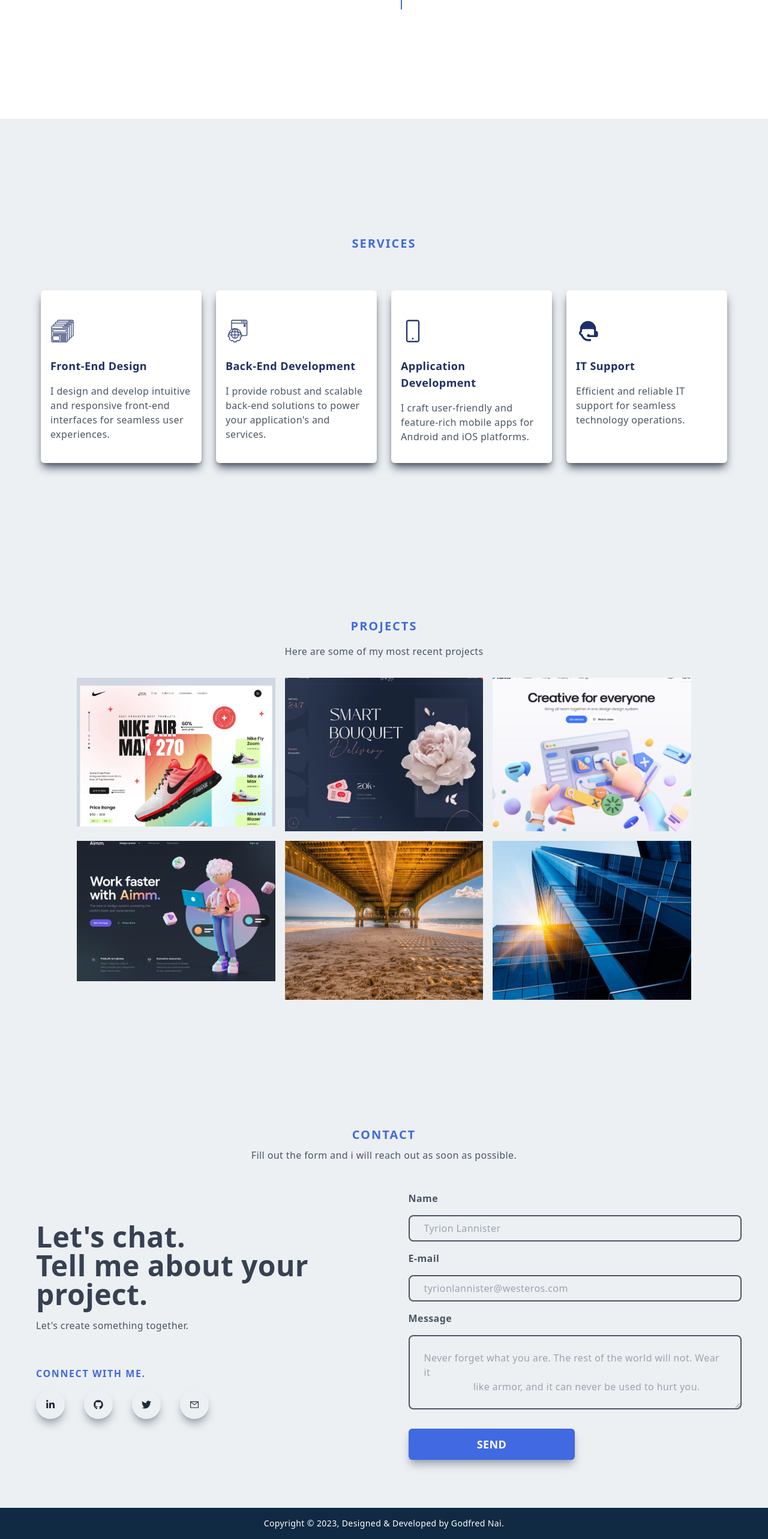
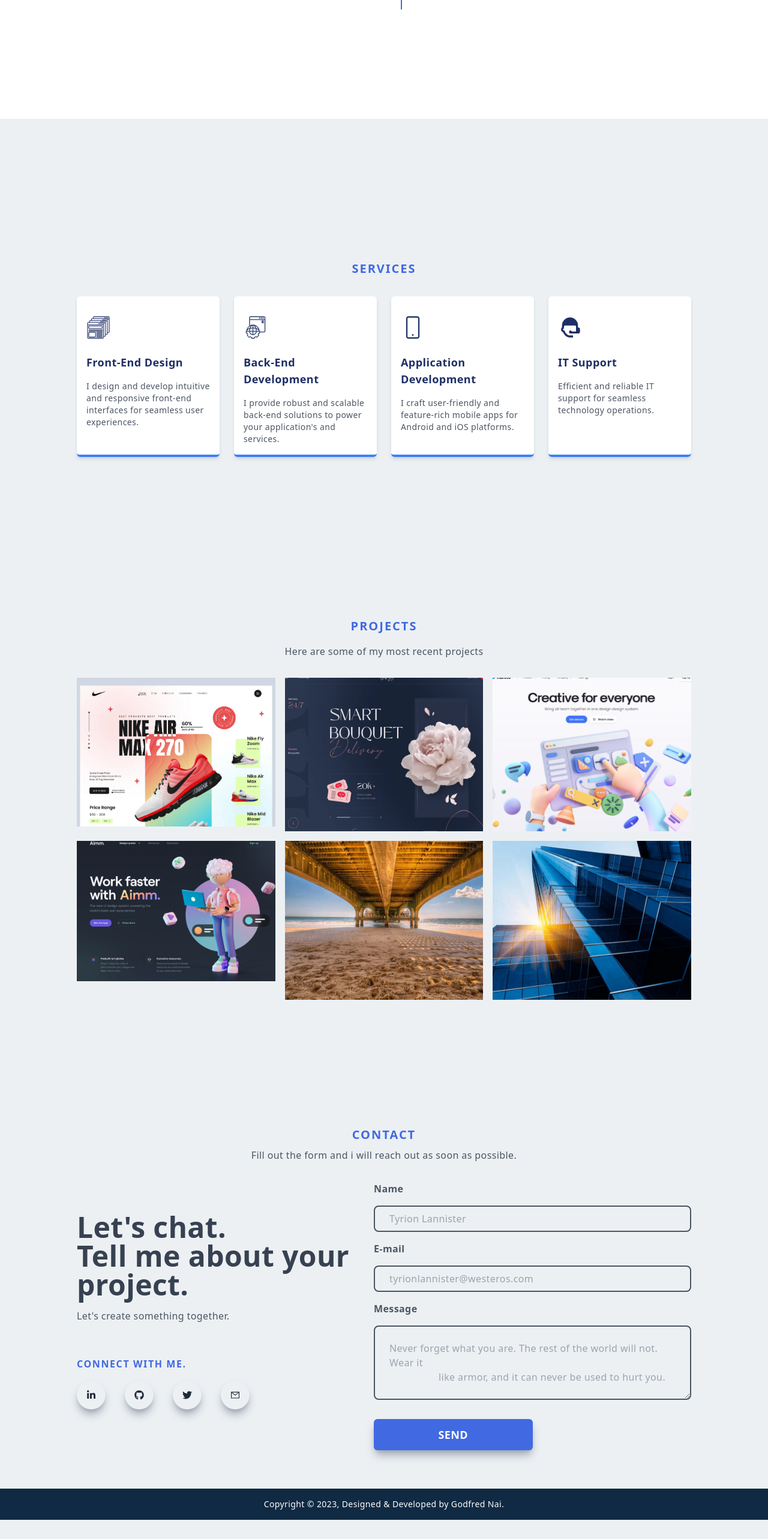
Before and after one commit to naicfc/portfolio, a Next.js app: page / in a window 1280 px wide. Shown: the part 1402-3968 px from the top of the page at 60% size. After the commit the page ends 3936 px from the top, so only its background shows below. Built offline with nearby package versions, Linux system fonts and the light colour scheme.

Commit message:
minor UI changes

```diff
--- a/components/Contact.jsx
+++ b/components/Contact.jsx
@@ -6,8 +6,8 @@ function Contact() {
   return (
     <div
       id="contact"
-      className="w-full py-16 pt-20 dark:bg-[#031629] dark:text-white">
-      <div className="max-w-[1240px] m-auto px-2 w-full">
+      className="w-full py-16 pt-20 px-8 lg:px-32 dark:bg-[#102A43] dark:text-white">
+      <div className="max-w-[1240px] m-auto w-full">
         <p className="text-xl mb-2 tracking-widest uppercase font-semibold text-[#4169e1] text-center dark:text-white">
           Contact
         </p>
@@ -15,7 +15,7 @@ function Contact() {
           Fill out the form and i will reach out as soon as possible.
         </p>
         <div className="flex flex-col lg:flex-row items-center justify-center gap-8 ">
-          <div className="w-full  p-8">
+          <div className="w-full">
             <div className="flex flex-col gap-2 ">
               <h2 className="lg:text-5xl mb-2 text-gray-700 dark:text-white">
                 Let's chat.<br></br> Tell me about your project.
@@ -44,7 +44,7 @@ function Contact() {
               </div>
             </div>
           </div>
-          <div className="p-4 w-[100%]">
+          <div className="w-[100%]">
             <form
               action="https://formsubmit.co/406cefd417c7aaaaeaa7788497672e7d"
               method="post">
@@ -65,7 +65,7 @@ function Contact() {
                   name="name"
                   id="name"
                   placeholder="Tyrion Lannister"
-                  className="bg-[#ecf0f3] border-gray-600 py-2 px-6 border-2 dark:border-white dark:bg-[#031629]
+                  className="bg-[#ecf0f3] border-gray-600 py-2 px-6 border-2 dark:border-white dark:bg-[#102A43]
                   rounded-lg focus:border-action w-full"
                   required
                 />
@@ -79,7 +79,7 @@ function Contact() {
                   name="email"
                   id="email"
                   placeholder="tyrionlannister@westeros.com"
-                  className="bg-[#ecf0f3] border-gray-600 py-2  px-6 border-2 dark:border-white dark:bg-[#031629]
+                  className="bg-[#ecf0f3] border-gray-600 py-2  px-6 border-2 dark:border-white dark:bg-[#102A43]
                   rounded-lg focus:border-action "
                   required
                 />
@@ -95,7 +95,7 @@ function Contact() {
                   cols={50}
                   placeholder="Never forget what you are. The rest of the world will not. Wear it
                   like armor, and it can never be used to hurt you."
-                  className="bg-[#ecf0f3] border-gray-600 p-6 border-2 rounded-lg dark:border-white dark:bg-[#031629]"
+                  className="bg-[#ecf0f3] border-gray-600 p-6 border-2 rounded-lg dark:border-white dark:bg-[#102A43]"
                   required></textarea>
                 <button
                   type="submit"
--- a/components/Scroll.jsx
+++ b/components/Scroll.jsx
@@ -1,6 +1,6 @@
 import Link from "next/link";
 import React from "react";
-import { HiOutlineChevronDoubleUp } from "react-icons/hi";
+import { HiOutlineChevronDoubleUp, HiArrowUp } from "react-icons/hi";
 import { useState } from "react";
 import { useEffect } from "react";
 
@@ -25,7 +25,7 @@ const Scroll = () => {
       }>
       <Link href="/">
         <div className="rounded-md bg-gray-800 p-3 cursor-pointer hover:scale-110 ease-in duration-200">
-          <HiOutlineChevronDoubleUp size={20} color="white" />
+          <HiArrowUp size={20} color="white" />
         </div>
       </Link>
     </div>
--- a/components/ServiceItem.jsx
+++ b/components/ServiceItem.jsx
@@ -3,12 +3,12 @@ import Image from "next/image";
 
 const ServiceItem = ({ image, title, description }) => {
   return (
-    <div className="relative px-4 py-8 bg-[#fff] dark:bg-[#afd2f5] shadow-gray-600 dark:shadow-md shadow-lg hover:scale-105 ease-in-out duration-500 rounded-md z-[1] md:h-auto lg:h-auto">
+    <div className="px-4 py-4 bg-[#fff] dark:bg-[#afd2f5] shadow-gray-300 dark:shadow-md shadow-md hover:scale-105 ease-in-out duration-500 rounded-md z-[1] md:h-auto lg:h-auto border-b-4 border-blue-500">
       <Image src={image} alt="/" className="mb-6 pt-4" width={40} />
       <h3 className="text-lg font-semibold tracking-wide mb-4 text-[#1d2f66]">
         {title}
       </h3>
-      <p className="text-gray-600 dark:text-black">{description}</p>
+      <p className="text-gray-600 dark:text-black text-sm">{description}</p>
     </div>
   );
 };
--- a/components/Services.jsx
+++ b/components/Services.jsx
@@ -9,14 +9,14 @@ const Services = () => {
   return (
     <div
       id="services"
-      className="w-full lg:h-screen flex items-center justify-center py-16 dark:bg-[#031629]">
-      <div className="max-w-[1240px] w-full mx-auto p-4 ">
+      className="w-full lg:h-screen flex items-center justify-center py-16 px-8 lg:px-32 dark:bg-[#102A43]">
+      <div className="max-w-[1240px] w-full mx-auto">
         <div className="mb-8">
           <p className="text-center font-semibold uppercase text-xl tracking-widest text-[#4169e1] dark:text-white">
             Services
           </p>
         </div>
-        <div className="grid md:grid-cols-2 lg:grid-cols-4 gap-6 p-8">
+        <div className="grid md:grid-cols-2 xl:grid-cols-4 gap-6">
           <ServiceItem
             image={front}
             description="I design and develop intuitive and responsive front-end interfaces for seamless user experiences."
```
